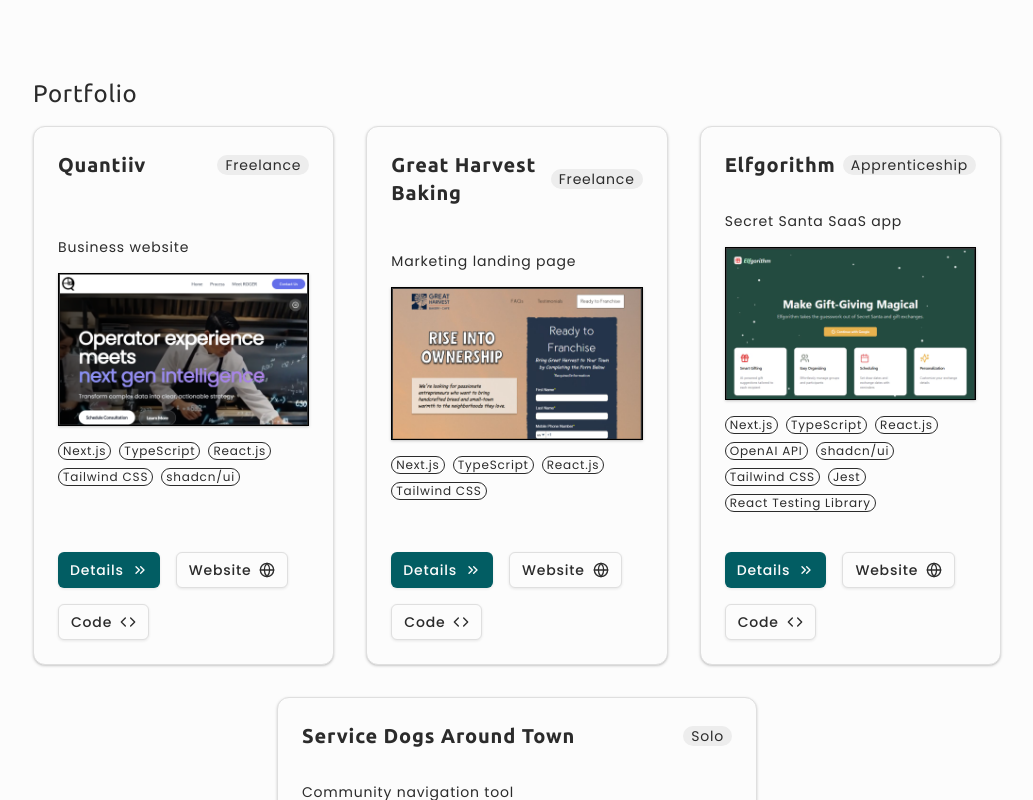
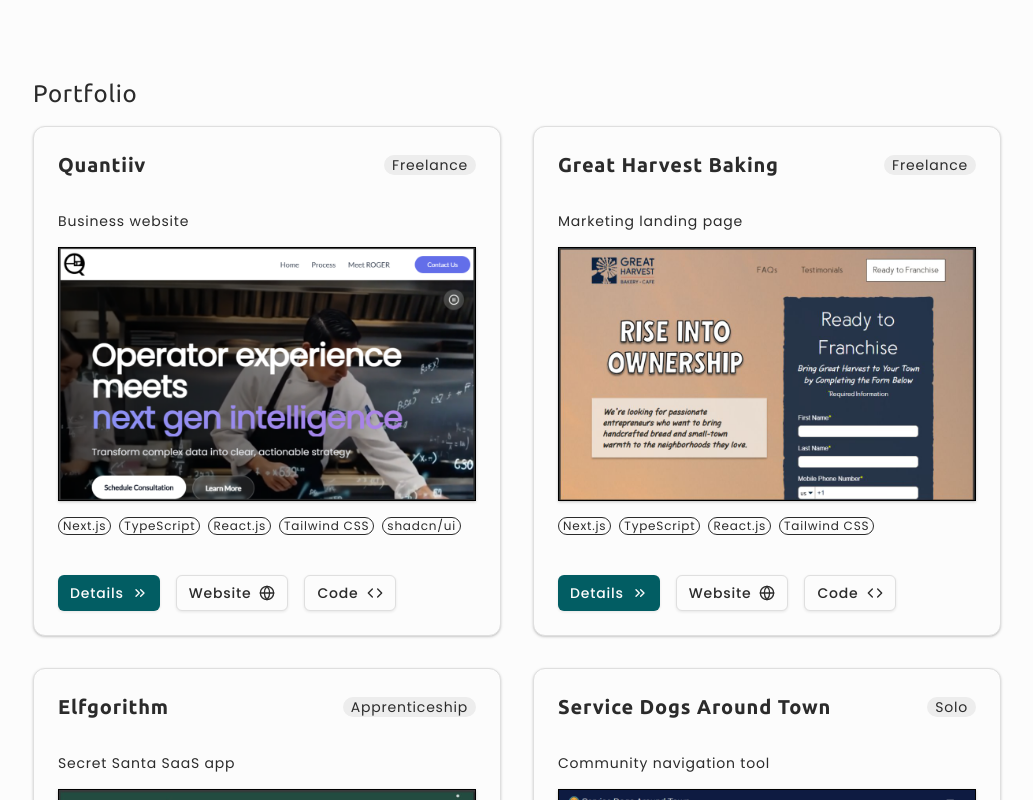
Before and after one commit to Danielle254/portfolio4, a Next.js app: page / in a window 1280 px wide. Shown: the part 580-1380 px from the top of the page, without its empty margins (123-1156 px from the left). Built offline with nearby package versions, Linux system fonts and the light colour scheme.

Commit message:
fix: card sizing across devices

```diff
--- a/app/components/portfolio/ProjectCard.tsx
+++ b/app/components/portfolio/ProjectCard.tsx
@@ -19,7 +19,7 @@ export default function ProjectCard({
   projectSummary: ProjectSummaryType;
 }) {
   return (
-    <div className="max-w-[480px] basis-[300px] flex-auto min-w-0">
+    <div className="">
       <Card className="h-full flex flex-col justify-between">
         <CardHeader className="flex flex-row justify-between items-center mb-2">
           <CardTitle className="text-xl font-bold">
@@ -36,9 +36,10 @@ export default function ProjectCard({
           <Image
             alt=""
             src={projectSummary.img}
-            height={350}
-            width={450}
-            className="border-1 border-black shadow"
+            sizes="100vw"
+            width={0}
+            height={0}
+            className="border-1 border-black shadow h-auto w-full"
           />
           <ul className="flex flex-row gap-2 text-xs flex-wrap py-4">
             {projectSummary.tags.map((tag) => (
--- a/app/components/portfolio/ProjectList.tsx
+++ b/app/components/portfolio/ProjectList.tsx
@@ -12,7 +12,7 @@ export default async function ProjectList() {
   return (
     <section id="portfolio" className="pb-12">
       <h2 className="text-2xl my-4">Portfolio</h2>
-      <div className="flex flex-wrap gap-8 justify-center items-stretch">
+      <div className="grid grid-cols-1 md:grid-cols-2 gap-8 justify-center items-stretch">
         {data.map((project: ProjectSummaryType) => (
           <ProjectCard projectSummary={project} key={project.title} />
         ))}
```
